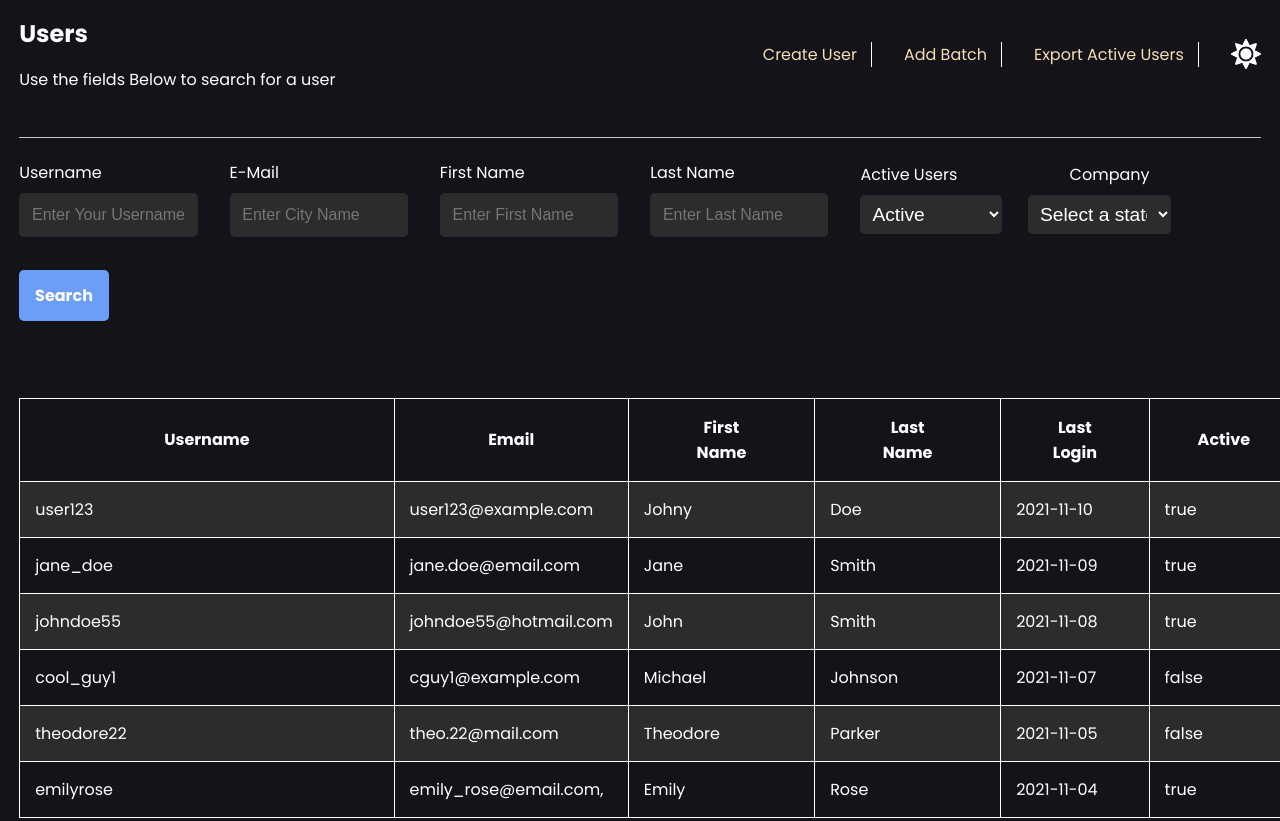
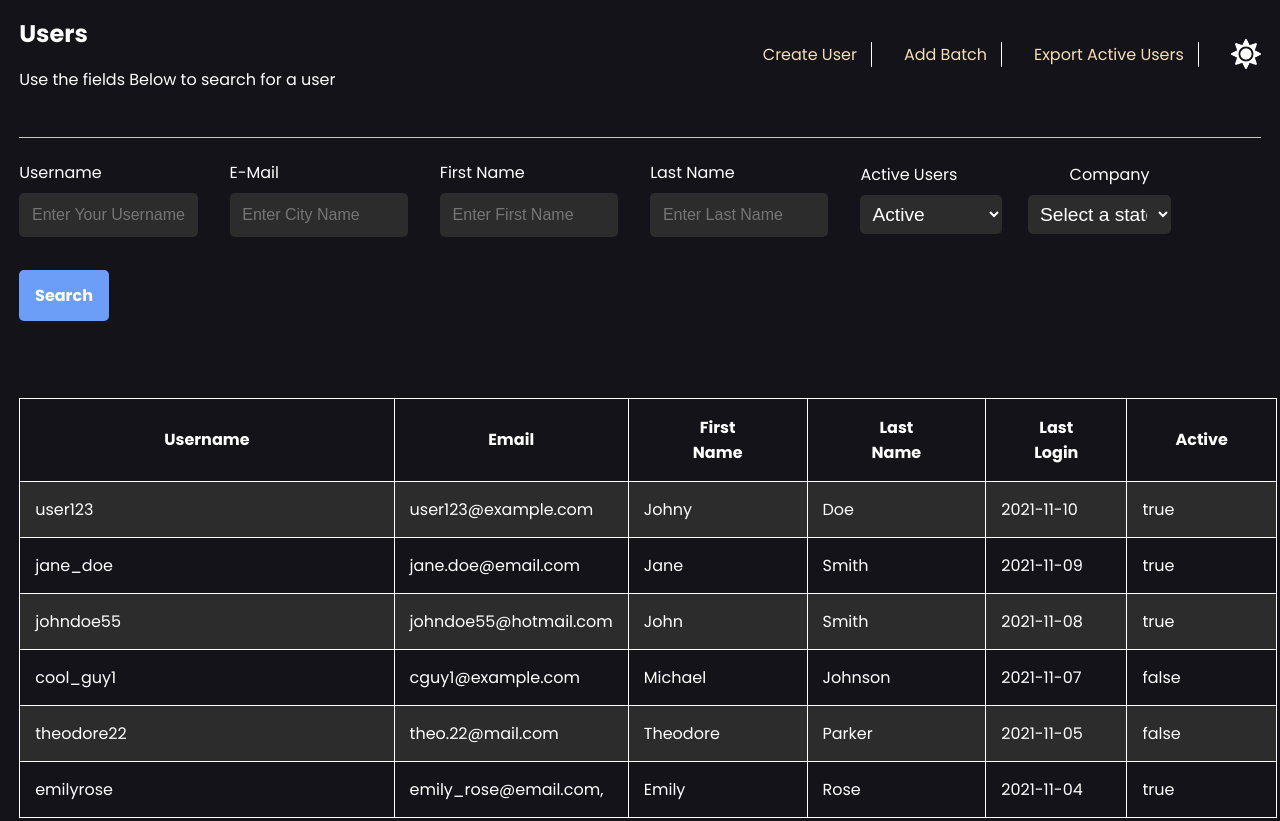
Before and after one commit to amodh-2002/Task-1-1, a plain HTML site: page nextPage.html in a window 1280 px wide. Shown: the top 821 px of the page. Drawn offline with Linux system fonts and the light colour scheme.

Commit message:
2nd Phase of Responsiveness

```diff
--- a/index.js
+++ b/index.js
@@ -2,6 +2,7 @@ let button = document.querySelector("#continue")
 let icon = document.querySelector("#icon-sun")
 let hamburger = document.querySelector(".hamburger")
 let navMenu = document.querySelector(".list-right ul")
+
 
 function validateForm() {
     let inputField = document.querySelector('input').value;
@@ -27,6 +28,7 @@ icon.addEventListener("click",()=>{
 hamburger.addEventListener("click",()=>{
   hamburger.classList.toggle("active")
   navMenu.classList.toggle("active")
+  console.log(hamburger)
 })
 
 document.querySelectorAll(".list-right ul li").forEach((n)=> {
--- a/nextPage.css
+++ b/nextPage.css
@@ -8,6 +8,9 @@
   body {
     font-family: 'Poppins', sans-serif;
     background-color: var(--primary-color);
+  }
+  body::-webkit-scrollbar{
+    display: none;
   }
   :root{
     --primary-color: #14131A;
@@ -157,8 +160,14 @@
 
 
   /* responsive  */
-  @media only screen and (max-width:1221px) {
-    .list-right{
-        font-size: 12px;
+  @media only screen and (max-width:1415px) {
+    .main-table{
+        width: 40%;
     }
   }
+
+  @media screen and (max-width:1320px) {
+    .main-table{
+      width: 20%;
+    }
+  }
```
Also changed, not shown: style.css (+6 -5 lines).
